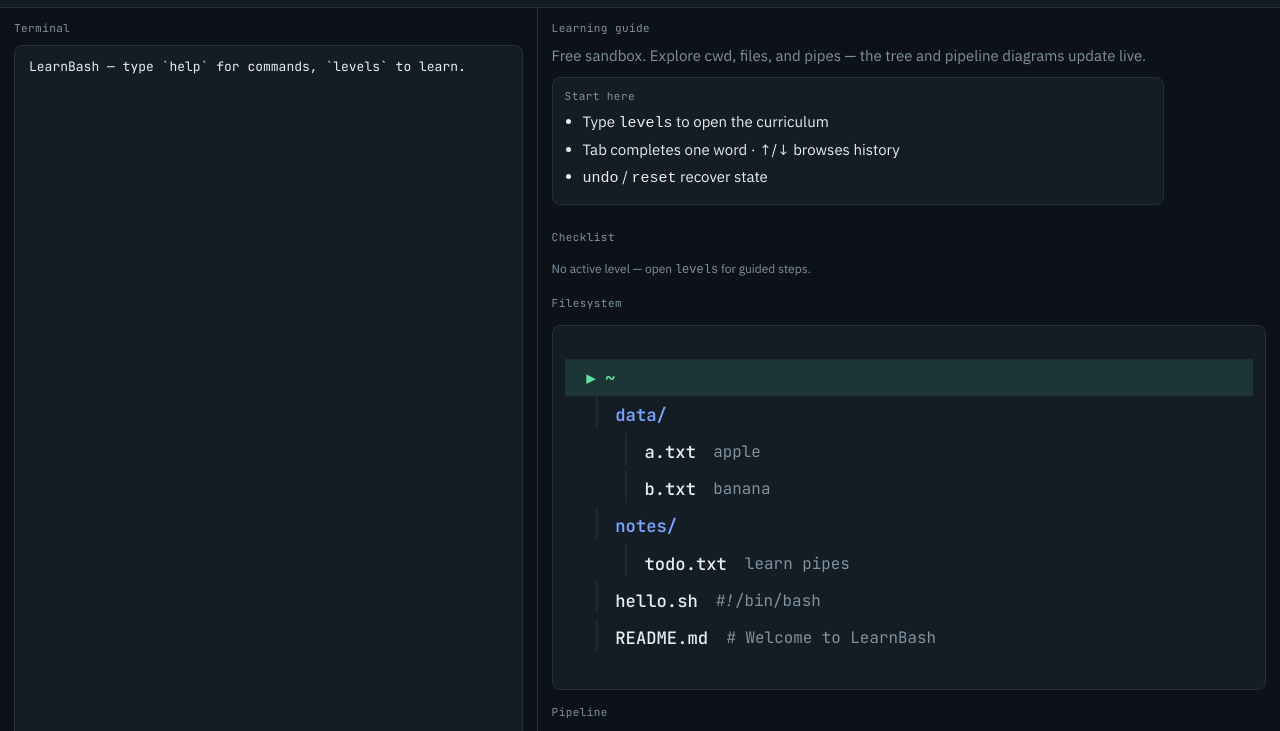
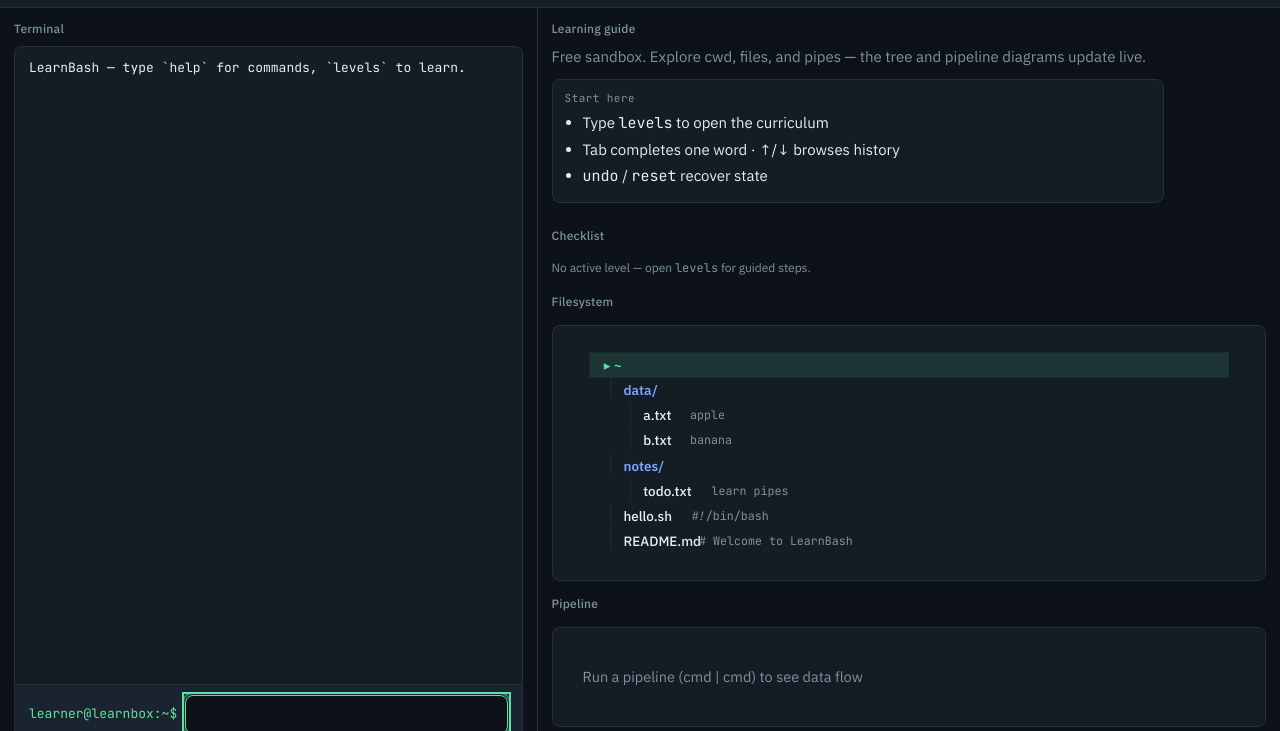
Before and after one commit to alisadeghiaghili/learn-bash, a website: page index.html in a window 1280 px wide. Shown: the part 53-784 px from the top of the page. Drawn offline with Linux system fonts and the light colour scheme.

Commit message:
fix: match filesystem and pipeline type size to learning guide

```diff
--- a/index.html
+++ b/index.html
@@ -11,7 +11,7 @@
     <link rel="preconnect" href="https://fonts.googleapis.com" />
     <link rel="preconnect" href="https://fonts.gstatic.com" crossorigin />
     <link
-      href="https://fonts.googleapis.com/css2?family=IBM+Plex+Sans:wght@400;500;600&family=JetBrains+Mono:wght@400;500;600&display=swap"
+      href="https://fonts.googleapis.com/css2?family=IBM+Plex+Sans:wght@400;500;600&family=JetBrains+Mono:wght@400;500;600&family=Vazirmatn:wght@400;500;600&display=swap"
       rel="stylesheet"
     />
     <link rel="stylesheet" href="./src/style/main.css" />
--- a/src/style/main.css
+++ b/src/style/main.css
@@ -14,9 +14,23 @@
   --error: #f07178;
   --neon: #ff8c1a;
   --line: #24303c;
+  /* Type: one scale, one pair — mono only for code/terminal/paths */
   --mono: 'JetBrains Mono', 'IBM Plex Mono', ui-monospace, monospace;
-  --sans: 'IBM Plex Sans', system-ui, sans-serif;
+  --sans: 'IBM Plex Sans', 'Vazirmatn', 'Segoe UI', system-ui, sans-serif;
+  --fs-xs: 11px;
+  --fs-sm: 12px;
+  --fs-md: 13px;
+  --fs-body: 15px;
   --radius: 8px;
+}
+
+html[lang='fa'] {
+  --sans: 'Vazirmatn', 'IBM Plex Sans', 'Segoe UI', system-ui, sans-serif;
+  --mono: 'JetBrains Mono', 'Vazirmatn', 'IBM Plex Mono', ui-monospace, monospace;
+}
+
+html[lang='de'] {
+  --sans: 'IBM Plex Sans', 'Segoe UI', system-ui, sans-serif;
 }
 
 * {
@@ -30,8 +44,16 @@ body {
   background: var(--bg);
   color: var(--ink);
   font-family: var(--sans);
-  font-size: 15px;
+  font-size: var(--fs-body);
   line-height: 1.5;
+  font-synthesis-weight: none;
+}
+
+code,
+pre,
+.terminal-input,
+.terminal-prompt {
+  font-family: var(--mono);
 }
 
 #app {
@@ -284,8 +306,8 @@ body {
 }
 
 .tree-label {
-  font-family: var(--mono);
-  font-size: 13px;
+  font-family: var(--sans);
+  font-size: var(--fs-body);
   font-weight: 500;
   fill: var(--ink);
 }
@@ -306,9 +328,8 @@ body {
 
 .tree-detail {
   font-family: var(--mono);
-  font-size: 12px;
+  font-size: var(--fs-md);
   fill: var(--muted);
-  opacity: 1;
 }
 
 .tree-guide {
@@ -322,19 +343,19 @@ body {
 
 .pipe-cmd {
   font-family: var(--mono);
-  font-size: 12px;
+  font-size: var(--fs-md);
   fill: var(--ink);
 }
 
 .pipe-meta {
-  font-family: var(--mono);
-  font-size: 11px;
+  font-family: var(--sans);
+  font-size: var(--fs-body);
   fill: var(--muted);
 }
 
 .pipe-flow {
-  font-family: var(--mono);
-  font-size: 11px;
+  font-family: var(--sans);
+  font-size: var(--fs-body);
   fill: var(--muted);
 }
 
@@ -428,11 +449,12 @@ body {
 }
 
 .pane-label {
-  font-family: var(--mono);
-  font-size: 11px;
+  font-family: var(--sans);
+  font-size: var(--fs-sm);
+  font-weight: 500;
   color: var(--muted);
   margin-bottom: 8px;
-  letter-spacing: 0.04em;
+  letter-spacing: 0.02em;
 }
 
 /* —— terminal —— */
--- a/src/viz/pipeline.js
+++ b/src/viz/pipeline.js
@@ -21,13 +21,14 @@ const PAD_Y = 18;
  *     void
  */
 export function renderPipeline(svg, stages, options = {}) {
-  const width = options.width ?? 520;
+  const width = svg.clientWidth || svg.parentElement?.clientWidth || options.width || 520;
   svg.innerHTML = '';
 
   if (!stages || stages.length === 0) {
     svg.setAttribute('viewBox', `0 0 ${width} 64`);
-    svg.setAttribute('width', '100%');
-    const t = text(PAD_Y, 32, 'Run a pipeline (cmd | cmd) to see data flow', 'muted');
+    svg.setAttribute('width', String(width));
+    svg.setAttribute('height', '64');
+    const t = text(PAD_Y, 32, 'Run a pipeline (cmd | cmd) to see data flow', 'pipe-flow');
     svg.appendChild(t);
     return;
   }
@@ -36,7 +37,8 @@ export function renderPipeline(svg, stages, options = {}) {
   const diagramW = Math.max(width, PAD_Y * 2 + n * BOX_W + (n - 1) * GAP);
   const height = BOX_H + PAD_Y * 2 + 36;
   svg.setAttribute('viewBox', `0 0 ${diagramW} ${height}`);
-  svg.setAttribute('width', '100%');
+  svg.setAttribute('width', String(diagramW));
+  svg.setAttribute('height', String(height));
 
   stages.forEach((stage, i) => {
     const x = PAD_Y + i * (BOX_W + GAP);
--- a/src/viz/tree.js
+++ b/src/viz/tree.js
@@ -7,6 +7,20 @@
 const PAD = 16;
 const ROW = 28;
 const INDENT = 22;
+
+/**
+ * Measure SVG layout width so viewBox maps 1:1 to CSS pixels (no zoom).
+ *
+ * Args:
+ *     svg: SVGElement
+ *     fallback: width if layout is not ready
+ * Returns:
+ *     number
+ */
+function measureWidth(svg, fallback) {
+  const w = svg.clientWidth || svg.parentElement?.clientWidth || 0;
+  return w > 40 ? w : fallback;
+}
 
 /**
  * Render the filesystem tree into an SVG element.
@@ -21,15 +35,16 @@ const INDENT = 22;
  *     void
  */
 export function renderTree(svg, rootPath, fs, cwd, options = {}) {
-  const width = options.width ?? 420;
+  const width = measureWidth(svg, options.width ?? 520);
   const home = options.home ?? '/home/learner';
   const root = fs.getNode(rootPath);
   svg.innerHTML = '';
 
   if (!root) {
     svg.setAttribute('viewBox', `0 0 ${width} 80`);
-    svg.setAttribute('width', '100%');
-    addText(svg, PAD, 28, '(empty)', 'muted');
+    svg.setAttribute('width', String(width));
+    svg.setAttribute('height', '80');
+    addText(svg, PAD, 28, '(empty)', 'tree-label file');
     return;
   }
 
@@ -37,8 +52,10 @@ export function renderTree(svg, rootPath, fs, cwd, options = {}) {
   flatten(root, rootPath, 0, cwd, home, rows);
 
   const height = PAD * 2 + rows.length * ROW;
+  // 1:1 CSS px — same visual size as Learning guide body
   svg.setAttribute('viewBox', `0 0 ${width} ${height}`);
-  svg.setAttribute('width', '100%');
+  svg.setAttribute('width', String(width));
+  svg.setAttribute('height', String(height));
 
   rows.forEach((row, i) => {
     const y = PAD + i * ROW + ROW / 2;
```
